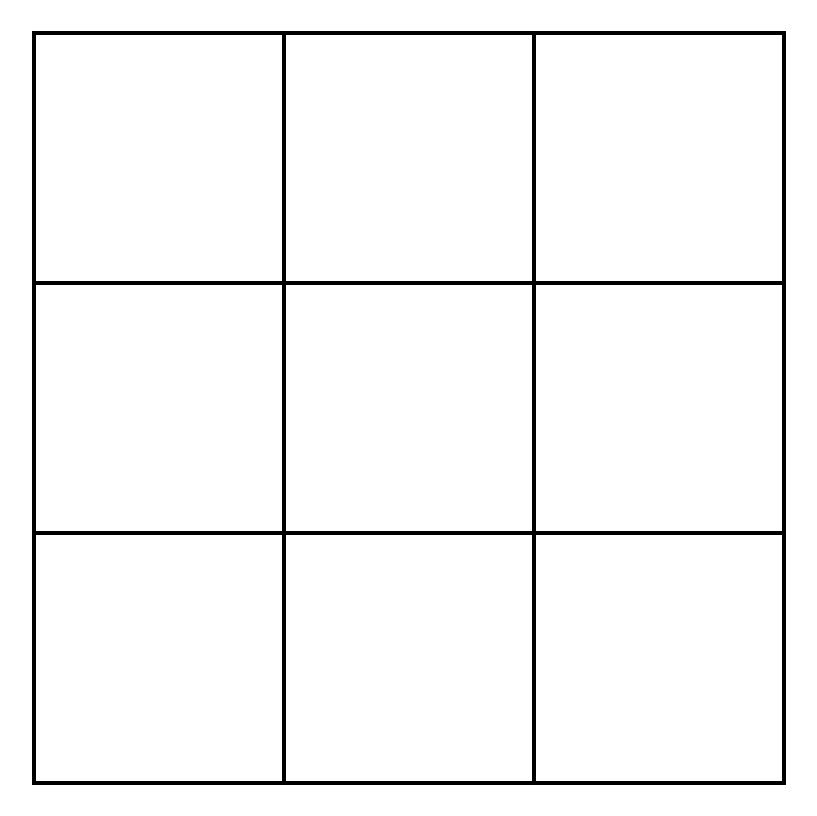
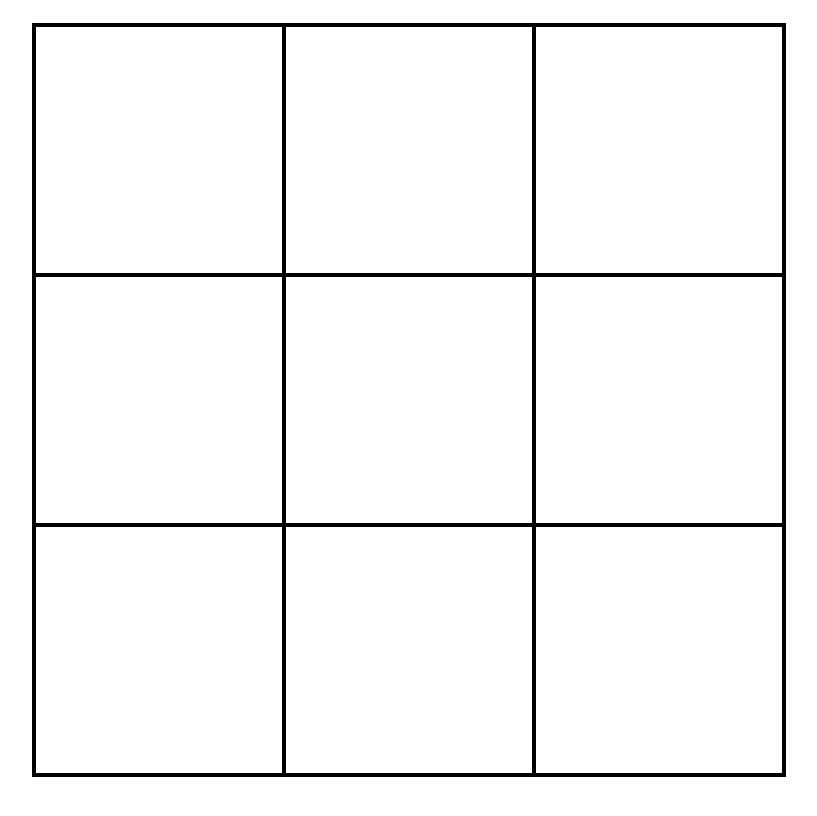
Before and after one commit to veiledjune/odin-tic-tac-toe, a plain HTML site: page index.html in a window 1280 px wide. Shown: the whole page, without its empty margins (231-1048 px from the left). Drawn offline with Linux system fonts and the light colour scheme.

Commit message:
style: Global font family and CSS reset margin and padding

```diff
--- a/styles.css
+++ b/styles.css
@@ -1,3 +1,12 @@
+:root {
+  font-family: Arial, Helvetica, sans-serif;
+}
+
+* {
+  margin: 0;
+  padding: 0;
+}
+
 body {
   display: flex;
   justify-content: center;
```
